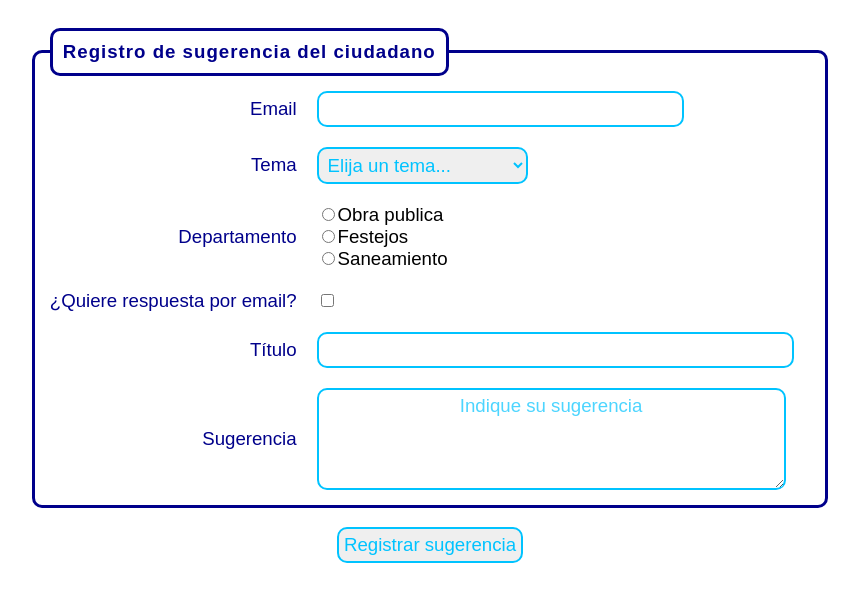
After one commit to LuisDeToro10/dwes.com, a PHP site: page /ra3/11sticky_form.php in a window 1280 px wide. The commit adds this page. Shown: the top 602 px of the page, without its empty margins (210-1069 px from the left). Run offline with PHP 8.4, Linux system fonts and the light colour scheme.

Commit message:
Fin de clase 21/10

```diff
--- a/ra3/09formulario.php
+++ b/ra3/09formulario.php
@@ -59,8 +59,7 @@ inicioHtml("09. Formulario", ["/estilos/general.css", "/estilos/formulario.css"]
   <fieldset>
     <legend>Solicitud de empleo</legend>
     <label for="nombre">Nombre completo</label>
-    <input type="text" name="nombre" id="nombre" size="50"
-      placeholder="Escribe tu nombre completo">
+    <input type="text" name="nombre" id="nombre" size="50" placeholder="Escribe tu nombre completo">
 
     <label for="email">Email</label>
     <input type="email" name="email" id="email" size="30">
--- /dev/null
+++ b/ra3/11sticky_form.php
@@ -0,0 +1,56 @@
+<?php
+require_once($_SERVER['DOCUMENT_ROOT'] . "/include/funciones.php");
+
+inicioHtml("11. Sticky Forms", ["/estilos/general.css", "/estilos/formulario.css"]);
+
+/* Sticky Forms
+  ==============
+   Formularios cuyos controles tienen como valores por defecto los enviados en una peticion anterior.
+
+   La primera vez que se muestra el formulario, tiene valores en blanco o por defecto.
+
+   Al enviar el formulario, se procesan los datos y se emplean los datos como valores por defecto en el siguiente formulario.
+
+   Esto implica que en cada peticion se procesan los datos y ademas, se muestra otra vez el formulario
+*/
+
+?>
+
+<form method="post" action="<?=$_SERVER['PHP_SELF']?>">
+  <fieldset>
+    <legend>Registro de sugerencia del ciudadano</legend>
+    <label for="email">Email</label>
+    <input type="email" name="email" id="email" size="30">
+
+    <label for="tema">Tema</label>
+    <select name="tema" id="tema">
+      <option value="">Elija un tema... </option>
+    <option value="in">Infraestructuras</option>
+    <option value="lc">Limpieza de calles</option>
+    <option value="fe">Feria</option>
+    <option value="re">Recogida de enseres</option>
+    </select>
+
+    <label for="departamento">Departamento</label>
+    <div>
+      <input type="radio" name="departamento" id="departamento1" value="op">Obra publica<br>
+      <input type="radio" name="departamento" id="departamento2" value="fe">Festejos<br>
+      <input type="radio" name="departamento" id="departamento3" value="sa">Saneamiento
+    </div>
+
+    <label for="respuesta">¿Quiere respuesta por email?</label>
+    <input type="checkbox" name="respuesta" id="respuesta" value="Si">
+
+    <label for="titulo">Título</label>
+    <input type="text" name="titulo" id="titulo" size="40">
+
+    <label for="sugerencia">Sugerencia</label>
+    <textarea name="sugerencia" id="sugerencia" rows="4" cols="40" placeholder="Indique su sugerencia"></textarea>
+  </fieldset>
+  <button type="submit" name="operacion" id="operacion" value="regsug">Registrar sugerencia</button>
+
+
+<?php
+
+finHtml();
+?>
```
Also changed, not shown: ra3/10form_autoprocesado.php (added, +48 -0 lines).
